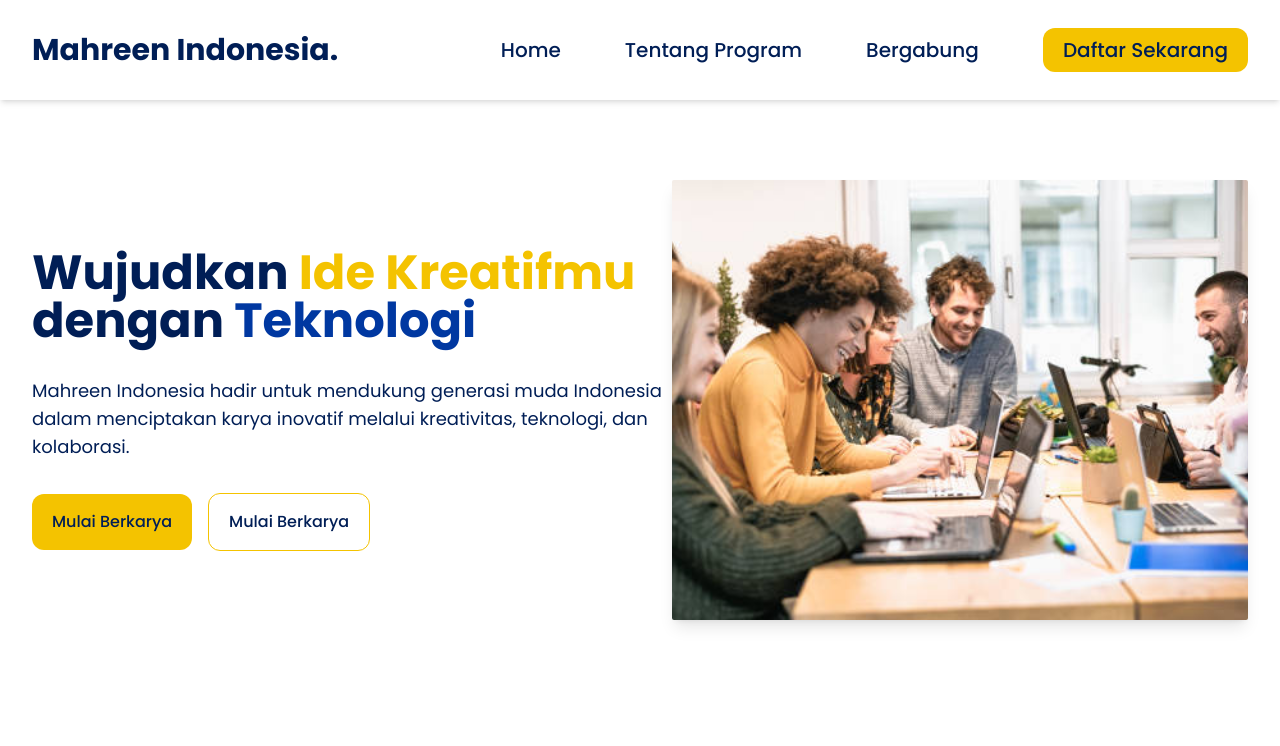
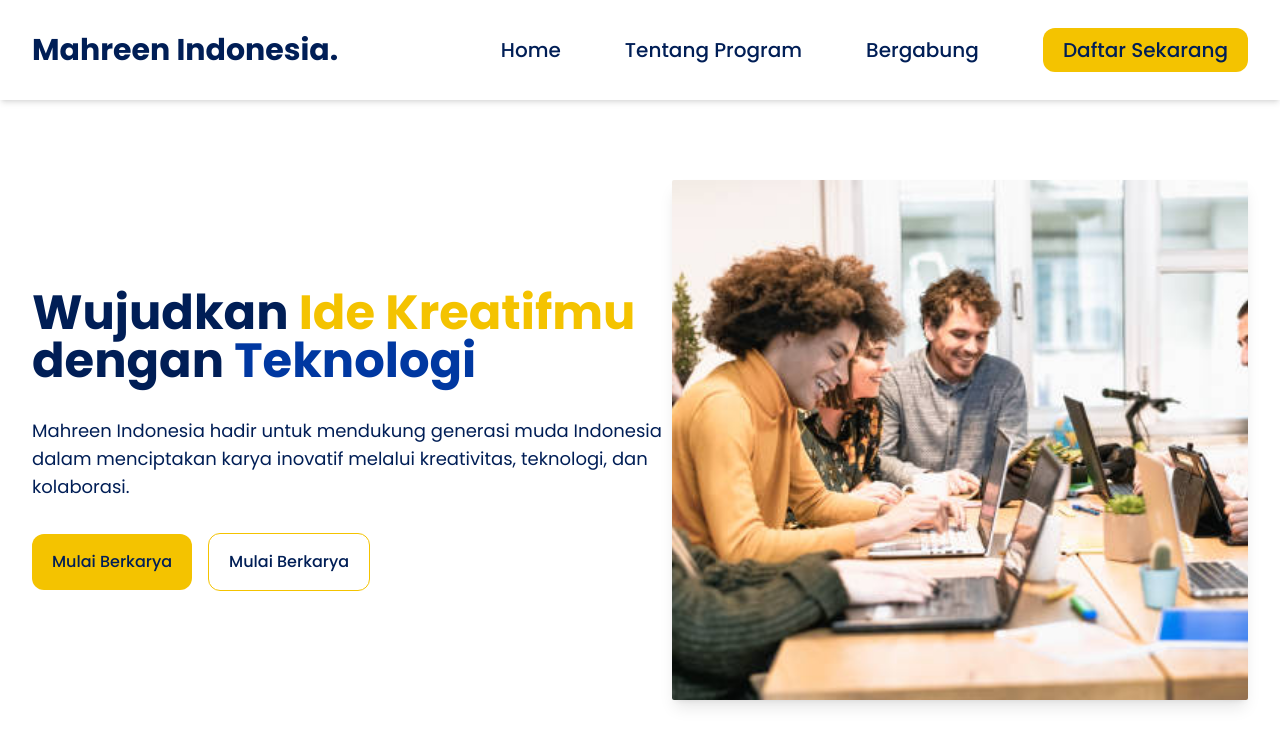
Before and after one commit to Glenn-Rhee/mahreen-tech, a Next.js app: page / in a window 1280 px wide. Shown: the top 746 px of the page. Built offline with nearby package versions, Linux system fonts and the light colour scheme.

Commit message:
feat: added layout at pad

```diff
--- a/src/components/Hero-Page.tsx
+++ b/src/components/Hero-Page.tsx
@@ -2,8 +2,8 @@ import Image from "next/image";
 
 export default function HeroPage() {
   return (
-    <main className="w-full flex items-center justify-between my-16 h-[55dvh]">
-      <div className="flex flex-col gap-y-8">
+    <main className="w-full flex flex-col lg:flex-row gap-y-8 lg:gap-y-0 items-center justify-between md:my-10 lg:my-16 lg:h-[65dvh] md:h-[75dvh]">
+      <div className="flex flex-col md:gap-y-4 lg:gap-y-8 order-last lg:order-first">
         <h1 className="font-bold text-5xl max-w-2xl">
           Wujudkan <span className="text-primary">Ide Kreatifmu </span> dengan{" "}
           <span className="text-secondary">Teknologi</span>
--- a/src/components/Navbar.tsx
+++ b/src/components/Navbar.tsx
@@ -40,7 +40,7 @@ export default function Navbar() {
           <Link href={"/"} className="font-bold text-xl lg:text-3xl">
             <h1>Mahreen Indonesia.</h1>
           </Link>
-          <ul className="md:flex hidden justify-around items-center md:gap-x-8 lg:gap-x-16">
+          <ul className="lg:flex hidden justify-around items-center md:gap-x-8 lg:gap-x-16">
             {menuNavbar.map((menu) => (
               <li
                 key={menu.href + menu.title}
@@ -57,7 +57,7 @@ export default function Navbar() {
           </ul>
           <button
             onClick={() => setIsOpen(true)}
-            className="p-2 rounded-lg block md:hidden hover:bg-gray-100 transition-colors"
+            className="p-2 rounded-lg block lg:hidden hover:bg-gray-100 transition-colors"
             aria-label="Buka menu"
           >
             <Menu size={26} />
@@ -68,14 +68,14 @@ export default function Navbar() {
       <div
         onClick={() => setIsOpen(false)}
         className={`
-          md:hidden fixed inset-0 bg-black/50 z-40 transition-opacity duration-300
+          lg:hidden fixed inset-0 bg-black/50 z-40 transition-opacity duration-300
           ${isOpen ? "opacity-100 pointer-events-auto" : "opacity-0 pointer-events-none"}
         `}
       />
 
       <div
         className={`
-          md:hidden fixed top-0 right-0 h-full w-[85vw] max-w-sm bg-white z-50
+          lg:hidden fixed top-0 right-0 h-full w-[85vdw] max-w-sm bg-white z-50
           shadow-2xl flex flex-col
           transition-transform duration-300 ease-in-out
           ${isOpen ? "translate-x-0" : "translate-x-full"}
```
